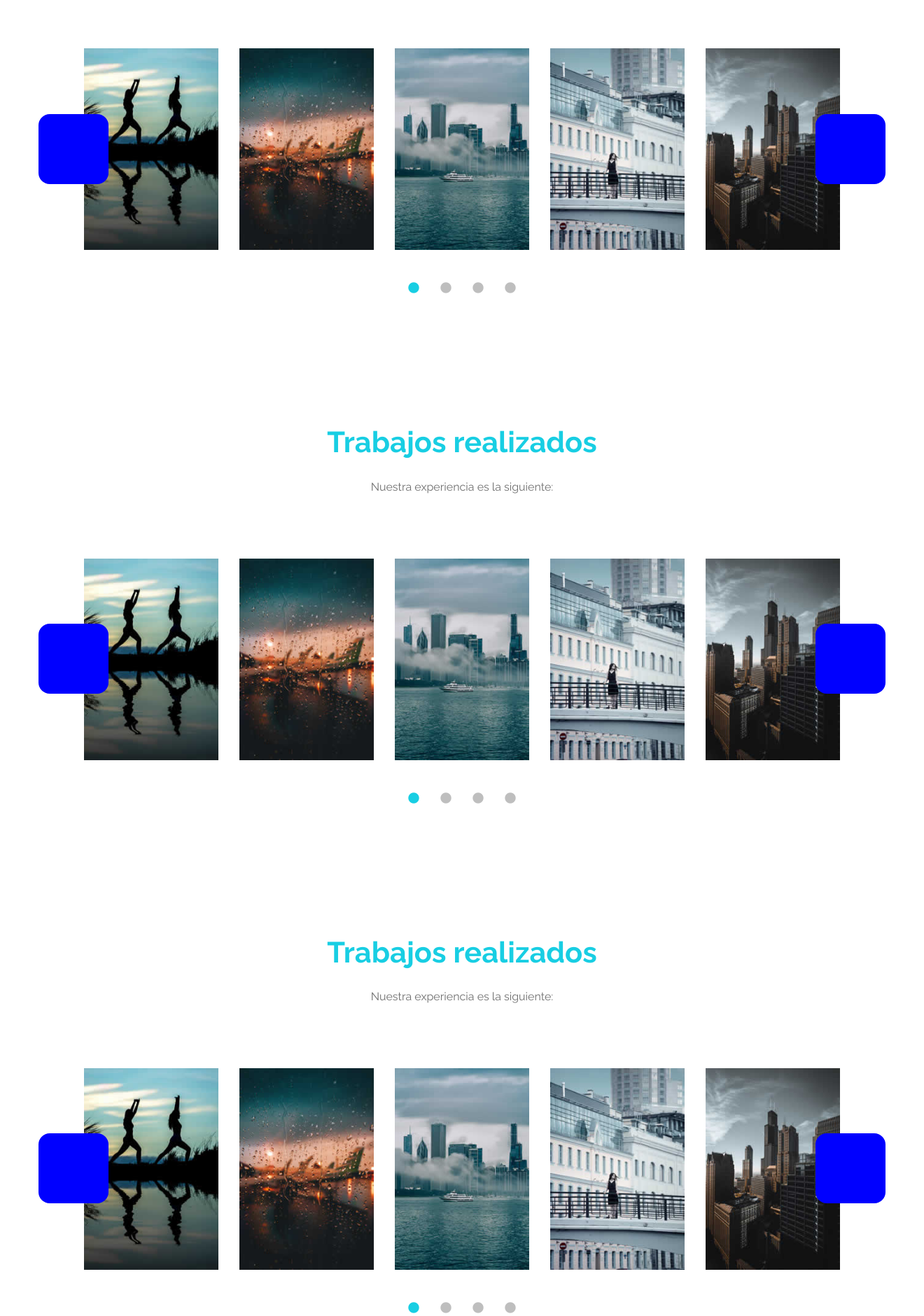
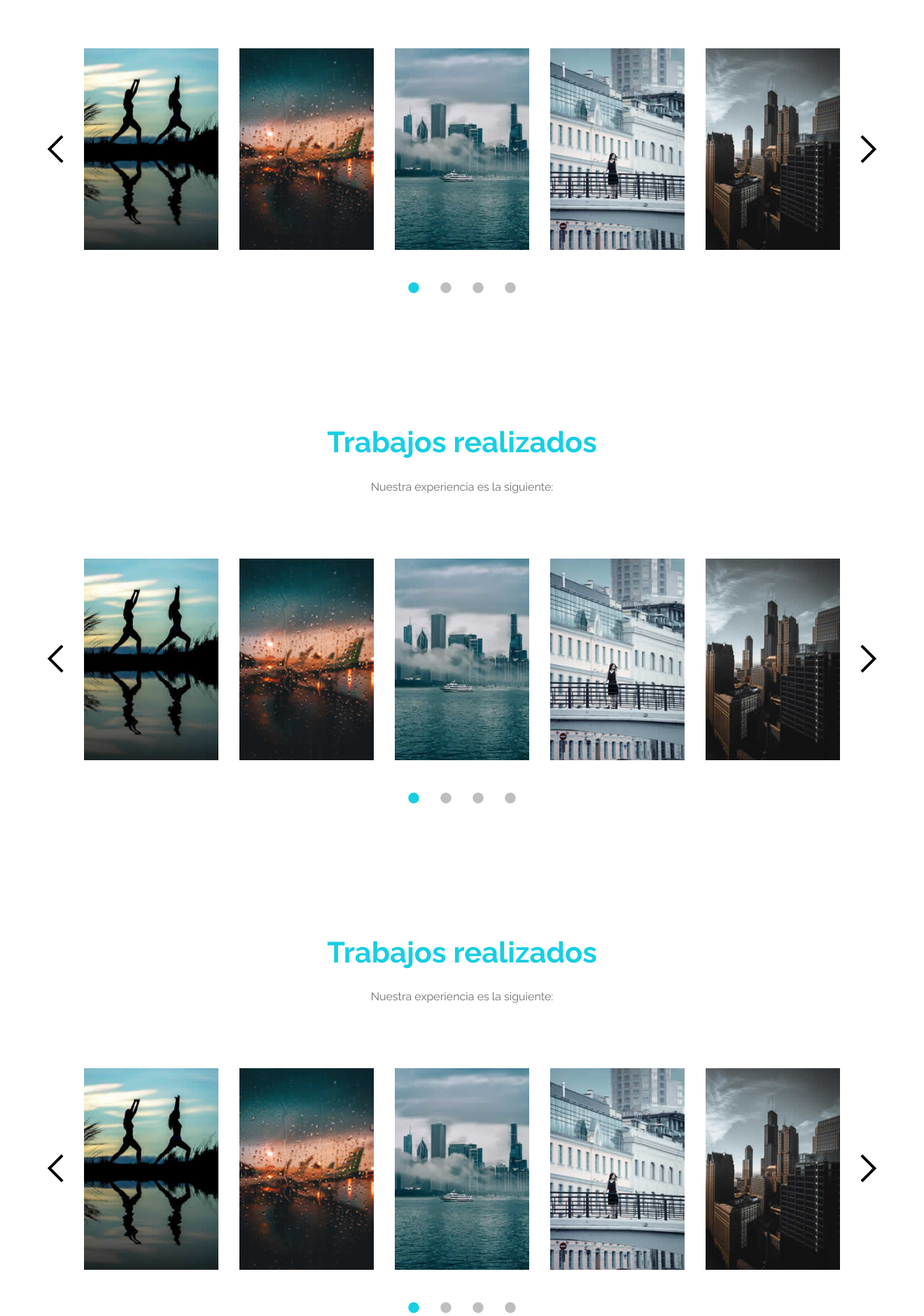
Before and after one commit to hevieiro/hexmaconstrucciones, a PHP site: page / in a window 1320 px wide. Shown: the part 2230-4110 px from the top of the page at 70% size. Run offline with PHP 8.4, Linux system fonts and the light colour scheme.

Commit message:
arrows icons added

```diff
--- a/css/tooplate-infinite-loop.css
+++ b/css/tooplate-infinite-loop.css
@@ -870,7 +870,6 @@ p {
 .next-primary {
   width: 100px;
   height: 100px;
-  background: blue;
   position: absolute;
   right: 0;
   top: 42%;
@@ -879,6 +878,9 @@ p {
   border-radius: 16px;
   cursor: pointer;
   transition: 0.25s;
+  display: flex;
+  align-items: center;
+  justify-content: flex-end;
 }
 
 .prev-terciary,
@@ -886,7 +888,6 @@ p {
 .prev-primary {
   width: 100px;
   height: 100px;
-  background: blue;
   position: absolute;
   top: 42%;
   transform: translate(-50%, -50%);
@@ -894,6 +895,9 @@ p {
   border-radius: 16px;
   cursor: pointer;
   transition: 0.25s;
+  display: flex;
+  align-items: center;
+  justify-content: flex-start;
 }
 
 @media (max-width: 720px) {
@@ -909,3 +913,7 @@ p {
     display: none;
   }
 }
+
+.arrow-icon {
+  transform: rotate(180deg);
+}
--- a/index.html
+++ b/index.html
@@ -11,6 +11,15 @@
     <link rel="stylesheet" href="magnific-popup/magnific-popup.css" />
     <link rel="stylesheet" href="css/bootstrap.min.css" />
     <link rel="stylesheet" href="css/tooplate-infinite-loop.css" />
+    <link
+      rel="stylesheet"
+      href="https://fonts.googleapis.com/css2?family=Material+Symbols+Outlined:opsz,wght,FILL,GRAD@20..48,100..700,0..1,-50..200"
+    />
+    <style>
+      .material-symbols-outlined {
+        font-variation-settings: "FILL" 0, "wght" 400, "GRAD" 0, "opsz" 48;
+      }
+    </style>
     <!--
 Tooplate 2117 Infinite Loop
 https://www.tooplate.com/view/2117-infinite-loop
@@ -234,8 +243,16 @@ https://www.tooplate.com/view/2117-infinite-loop
               style="position: relative"
               class="mx-auto tm-gallery-container"
             >
-              <div class="next-primary"></div>
-              <div class="prev-primary"></div>
+              <div class="next-primary">
+                <img
+                  class="arrow-icon"
+                  src="img/arrow_back.png"
+                  alt="arrow-icon"
+                />
+              </div>
+              <div class="prev-primary">
+                <img src="img/arrow_back.png" alt="arrow-icon" />
+              </div>
               <div class="grid tm-gallery-primary">
                 <a href="img/gallery-img-01.jpg">
                   <figure class="effect-honey tm-gallery-item">
@@ -373,8 +390,16 @@ https://www.tooplate.com/view/2117-infinite-loop
               style="position: relative"
               class="mx-auto tm-gallery-container"
             >
-              <div class="next-secondary"></div>
-              <div class="prev-secondary"></div>
+              <div class="next-secondary">
+                <img
+                  class="arrow-icon"
+                  src="img/arrow_back.png"
+                  alt="arrow-icon"
+                />
+              </div>
+              <div class="prev-secondary">
+                <img src="img/arrow_back.png" alt="arrow-icon" />
+              </div>
               <div class="grid tm-gallery-secondary">
                 <a href="img/gallery-img-01.jpg">
                   <figure class="effect-honey tm-gallery-item">
@@ -512,8 +537,16 @@ https://www.tooplate.com/view/2117-infinite-loop
               style="position: relative"
               class="mx-auto tm-gallery-container"
             >
-              <div class="next-terciary"></div>
-              <div class="prev-terciary"></div>
+              <div class="next-terciary">
+                <img
+                  class="arrow-icon"
+                  src="img/arrow_back.png"
+                  alt="arrow-icon"
+                />
+              </div>
+              <div class="prev-terciary">
+                <img src="img/arrow_back.png" alt="arrow-icon" />
+              </div>
               <div class="grid tm-gallery-terciary">
                 <a href="img/gallery-img-01.jpg">
                   <figure class="effect-honey tm-gallery-item">
```
Also changed, not shown: img/arrow_back.png (added).
